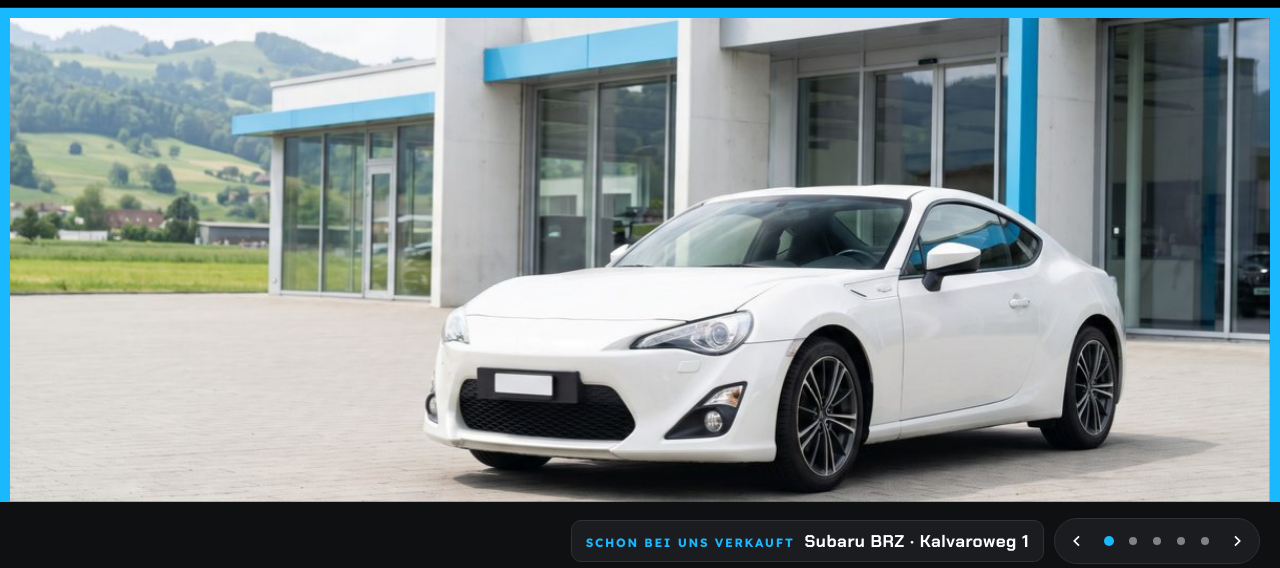
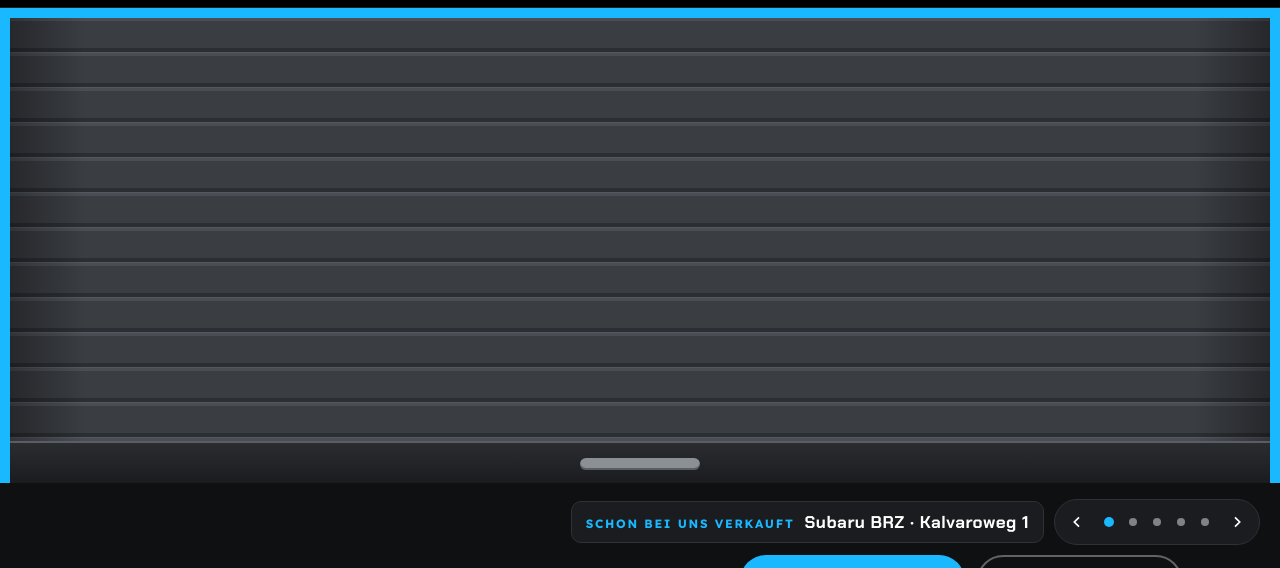
Before and after one commit to julia-mirku/kalvaro-automobile, a plain HTML site: page index.html in a window 1280 px wide. Shown: the part 63-631 px from the top of the page. Drawn offline with Linux system fonts and the light colour scheme.

Commit message:
Tor oeffnet per Scroll, kein Auto-Wechsel, Hero haelt

```diff
--- a/index.html
+++ b/index.html
@@ -113,8 +113,7 @@ html{scroll-padding-top:76px}
   will-change:transform}
 .tor .lamelle::after{content:"";position:absolute;left:0;right:0;bottom:0;height:40px;background:linear-gradient(#2a2c30,#1b1c1f);border-top:2px solid #5a5e64}
 .tor .lamelle b{position:absolute;bottom:13px;left:50%;width:120px;height:12px;margin-left:-60px;border-radius:6px;background:#8b9097;box-shadow:inset 0 -2px 0 rgba(0,0,0,.35);z-index:1}
-.js .tor.auf .lamelle{animation:hoch 2.1s cubic-bezier(.55,.05,.35,1) forwards}
-.js .tor.auf .dias{animation:licht 2.4s .2s ease-out forwards}
+.tor{touch-action:pan-y}
 .no-js .tor .lamelle{display:none}
 .no-js .tor .dias{transform:none;filter:none}
 @keyframes hoch{0%{transform:translateY(0)}9%{transform:translateY(-3%)}13%{transform:translateY(-2.3%)}100%{transform:translateY(-102%)}}
@@ -589,6 +588,13 @@ html{scroll-padding-top:76px}
   .hero .fakten{display:flex;flex-wrap:wrap;gap:0 14px;font-size:15px}
   .hero .fakt{padding:4px 10px;margin-left:-10px}
 }
+/* ---- 23.11: Hero hält, Tor öffnet sich beim Scrollen, nächster Block schiebt sich darüber ---- */
+.hero{position:sticky;top:70px;z-index:0}
+main > section:not(.hero),.fuss{position:relative;z-index:1}
+main{background:var(--nacht)}
+.occ{margin-top:62vh;border-radius:28px 28px 0 0;box-shadow:0 -24px 50px rgba(0,0,0,.55)}
+@media (max-width:860px){.occ{margin-top:52vh;border-radius:20px 20px 0 0}}
+@media (prefers-reduced-motion:reduce){.hero{position:relative;top:auto!important}.occ{margin-top:0}}
 </style>
 </head>
 <body>
@@ -951,13 +957,18 @@ window.addEventListener('scroll',function(){ D.querySelectorAll('.anh:not(.schwi
 
 /* ---------- Tor auf ---------- */
 var tor=D.getElementById('tor'), himg=D.getElementById('hero-img');
-function fertig(){ body.classList.add('ready'); setTimeout(diaStart,0); }
-function torAuf(){
-  if(reduce){ tor.classList.add('auf'); fertig(); return; }
-  requestAnimationFrame(function(){ setTimeout(function(){ tor.classList.add('auf'); setTimeout(fertig,2150); },250); });
+/* 23.11: Tor öffnet sich nur durch Scrollen; Autos wechseln nur per Pfeil, Punkt oder Wischen quer */
+var lam=tor.querySelector('.lamelle'), occEl=D.querySelector('.occ'), torDias=tor.querySelector('.dias');
+function torP(){ if(reduce) return 1; var lauf=parseFloat(getComputedStyle(occEl).marginTop)||300; return Math.min(1,Math.max(0,(window.scrollY||D.documentElement.scrollTop)/(lauf*.65))); }
+function torSetz(){
+  var p=torP(), e=p<.5?2*p*p:1-Math.pow(-2*p+2,2)/2;
+  lam.style.transform='translateY('+(-102*e).toFixed(2)+'%)';
+  torDias.style.transform='scale('+(1.06-.06*e).toFixed(4)+')';
+  torDias.style.filter='brightness('+(.45+.55*e).toFixed(3)+') saturate('+(.8+.2*e).toFixed(3)+')';
+  tor.classList.toggle('auf',p>=1);
 }
-if(himg.complete && himg.naturalWidth) torAuf();
-else { himg.addEventListener('load',torAuf,{once:true}); himg.addEventListener('error',torAuf,{once:true}); setTimeout(function(){ if(!tor.classList.contains('auf')) torAuf(); },4000); }
+window.addEventListener('scroll',torSetz,{passive:true});
+body.classList.add('ready');
 
 
 /* ---------- Wechselnde Autos im Tor ---------- */
@@ -991,7 +1002,7 @@ function diaZeig(i){
   }
   if(neu.complete && neu.naturalWidth) los(); else neu.addEventListener('load',los,{once:true});
 }
-function diaPlan(){ clearTimeout(diaT); if(reduce||diaPause||D.hidden) return; diaT=setTimeout(function(){ diaZeig(diaI+1); diaPlan(); },6000); }
+function diaPlan(){ clearTimeout(diaT); } /* kein automatischer Wechsel */
 function diaStart(){
   if(diaGestartet) return; diaGestartet=true;
   for(var i=1;i<DIAS.length;i++) diaBild(i);   /* vorladen */
@@ -1007,7 +1018,10 @@ if(window.matchMedia('(hover:hover)').matches){
   heroEl.addEventListener('mouseenter',function(){ diaPause=true; clearTimeout(diaT); });
   heroEl.addEventListener('mouseleave',function(){ diaPause=false; diaPlan(); });
 }
-D.addEventListener('visibilitychange',function(){ if(D.hidden) clearTimeout(diaT); else diaPlan(); });
+diaStart();
+/* Wischen quer über das Foto (Telefon) */
+var wx=0, wy=0, wAn=false;
+tor.addEventListener('touchstart',function(e){ var t=e.touches[0]; wx=t.clientX; wy=t.clientY; wAn=e.touches.length===1; },{passive:true});
 
 /* ---------- Filter mit Drehzahlmesser (Preis bis) ---------- */
 var svg=D.getElementById('tacho'), nadel=D.getElementById('nadel'), skala=D.getElementById('skala');
@@ -1244,6 +1258,34 @@ navi.addEventListener('click',function(e){ var g=e.target.closest('.ort-k'); if(
 navi.addEventListener('keydown',function(e){ var g=e.target.closest('.ort-k'); if(g&&(e.key==='Enter'||e.key===' ')){ e.preventDefault(); waehleOrt(g); } });
 waehleOrt(navi.querySelector('.ort-k'));
 setInterval(zeigen,30000);
+var heroH=D.querySelector('.hero');
+/* Hero passt immer ganz ins Fenster: das Auto bleibt stehen, nichts rutscht */
+var torR=D.querySelector('.tor-rahmen'), mqGross=window.matchMedia('(min-width:861px) and (min-height:561px)'), mqKlein=window.matchMedia('(max-width:860px)');
+var letzteB=-1, festH=0;
+function heroTop(ev){
+  var b=innerWidth, grob=window.matchMedia('(pointer:coarse)').matches;
+  if(grob && ev && ev.type==='resize' && b===letzteB) return;   /* Adressleiste am Telefon: nichts neu rechnen */
+  letzteB=b; festH=innerHeight;
+  var kopfH=D.querySelector('.kopf').offsetHeight;
+  heroH.style.removeProperty('--fh'); tor.style.height=''; tor.style.aspectRatio='';
+  if(mqGross.matches){
+    var rest=heroH.offsetHeight-torR.offsetHeight;
+    heroH.style.setProperty('--fh',Math.max(260,Math.min(b*.5625,festH-kopfH-rest))+'px');
+  } else if(mqKlein.matches){
+    var restK=heroH.offsetHeight-tor.offsetHeight;
+    var h=Math.max(170,Math.min(tor.offsetHeight,festH-kopfH-restK));
+    tor.style.aspectRatio='auto'; tor.style.height=h+'px';
+  }
+  var ueber=heroH.offsetHeight-(festH-kopfH);   /* jede andere Fenstergrösse: Foto flacher, bis alles passt */
+  if(ueber>0){
+    if(mqGross.matches) heroH.style.setProperty('--fh',Math.max(200,torR.offsetHeight-ueber)+'px');
+    else { var th=tor.offsetHeight; tor.style.aspectRatio='auto'; tor.style.height=Math.max(150,th-ueber)+'px'; }
+  }
+  heroH.style.top=Math.min(kopfH, festH-heroH.offsetHeight)+'px';
+  torSetz();
+}
+heroTop(); window.addEventListener('resize',heroTop); window.addEventListener('load',heroTop);
+if(D.fonts&&D.fonts.ready) D.fonts.ready.then(function(){ heroTop(); });
 })();
 </script>
 </body>
```
